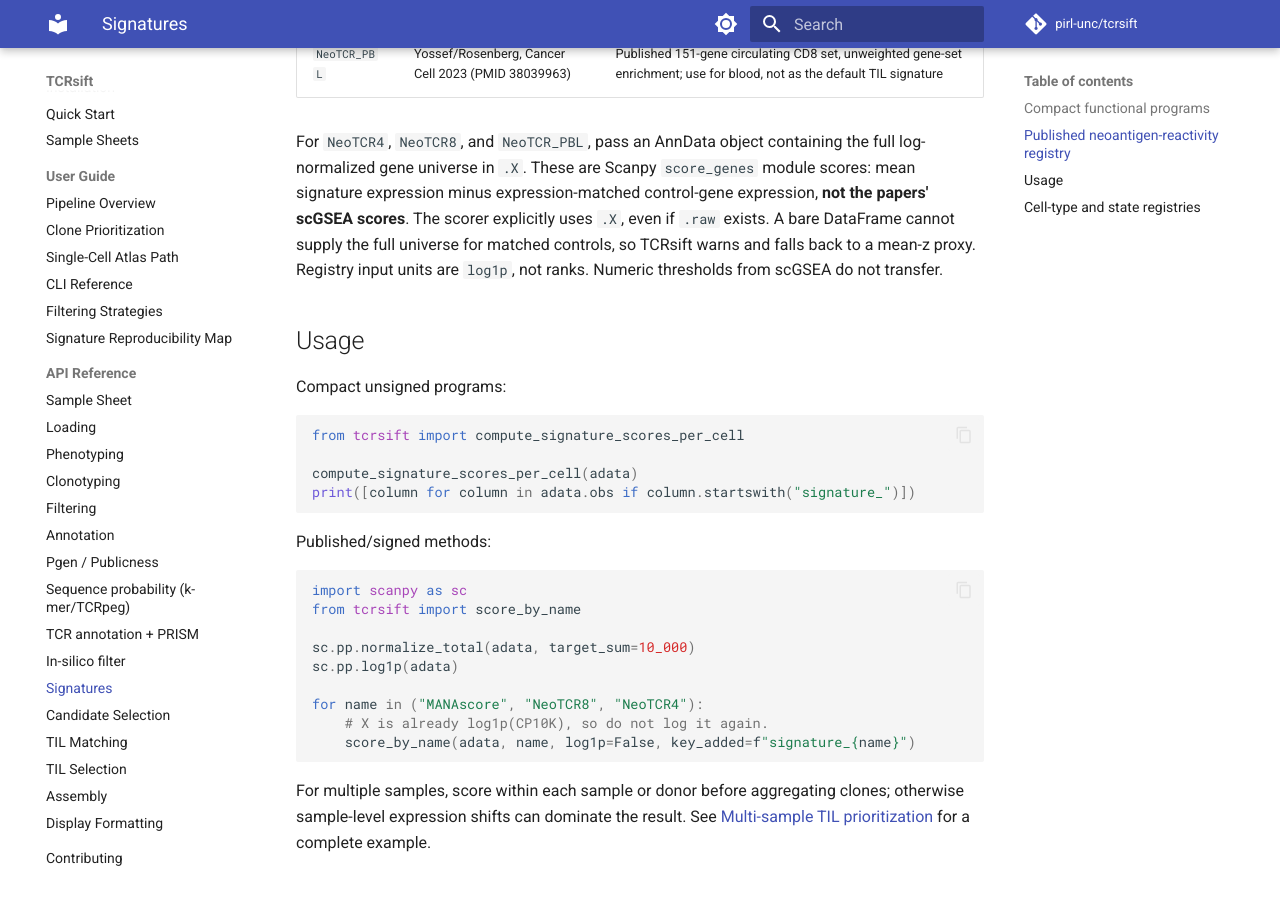
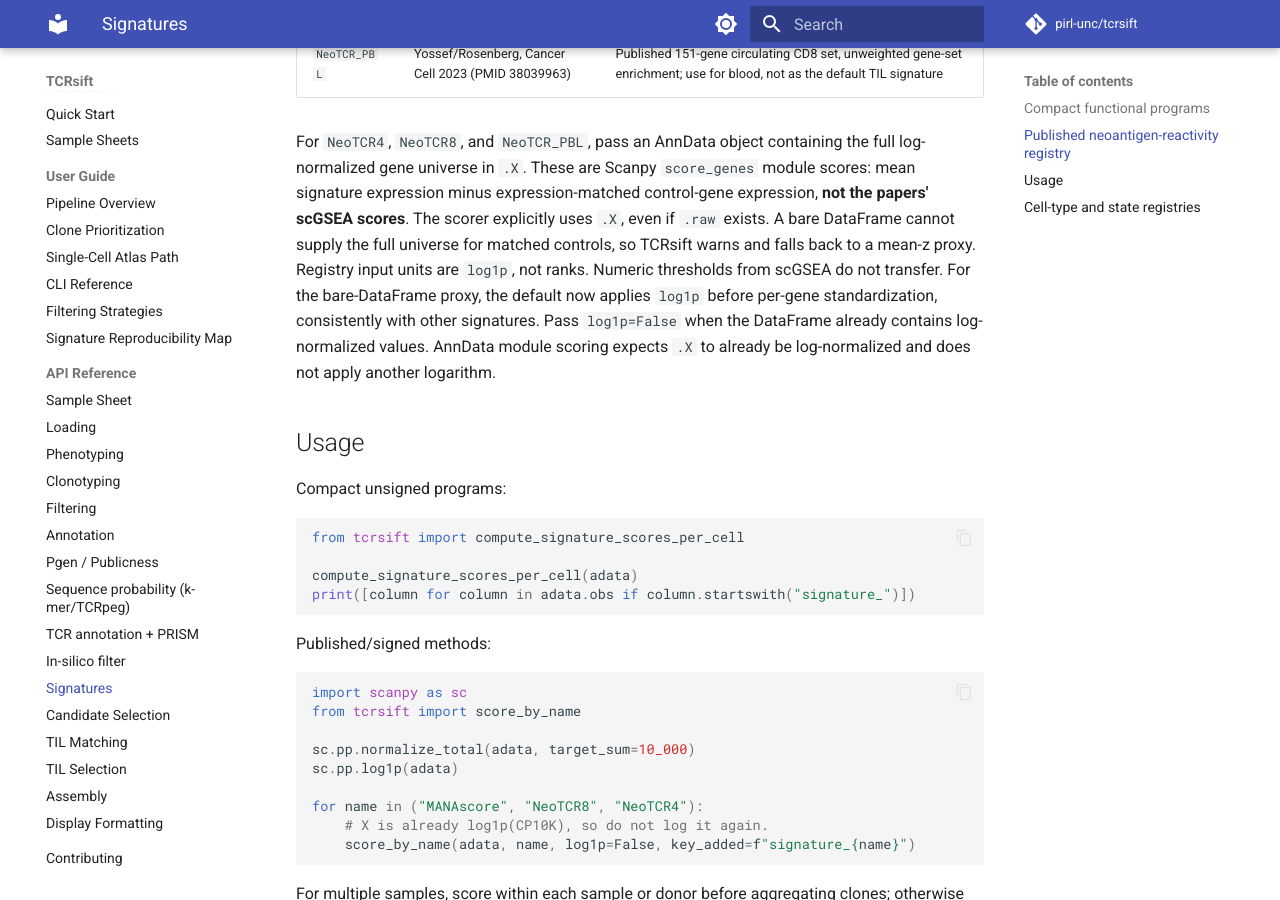
Before and after one commit to pirl-unc/tcrsift, an MkDocs documentation site: the page built from docs/api/signatures.md, in a window 1280 px wide and 900 px high, scrolled down 1589 px. Built offline with MkDocs 1.6.1 and Material for MkDocs 9.7.7, drawn with Linux system fonts in a browser that asks for light colours; comment, search, counter and statistics services are not loaded.

Commit message:
Document NeoTCR proxy input units and test prelogged frames

```diff
--- a/docs/api/signatures.md
+++ b/docs/api/signatures.md
@@ -50,6 +50,10 @@ expression, **not the papers' scGSEA scores**. The scorer explicitly uses `.X`,
 even if `.raw` exists. A bare DataFrame cannot supply the full universe for
 matched controls, so TCRsift warns and falls back to a mean-z proxy. Registry
 input units are `log1p`, not ranks. Numeric thresholds from scGSEA do not transfer.
+For the bare-DataFrame proxy, the default now applies `log1p` before per-gene
+standardization, consistently with other signatures. Pass `log1p=False` when
+the DataFrame already contains log-normalized values. AnnData module scoring
+expects `.X` to already be log-normalized and does not apply another logarithm.
 
 ## Usage
 
```
Also changed, not shown: docs/user-guide/til-signatures.md (+4 -0 lines), 1 other file.
